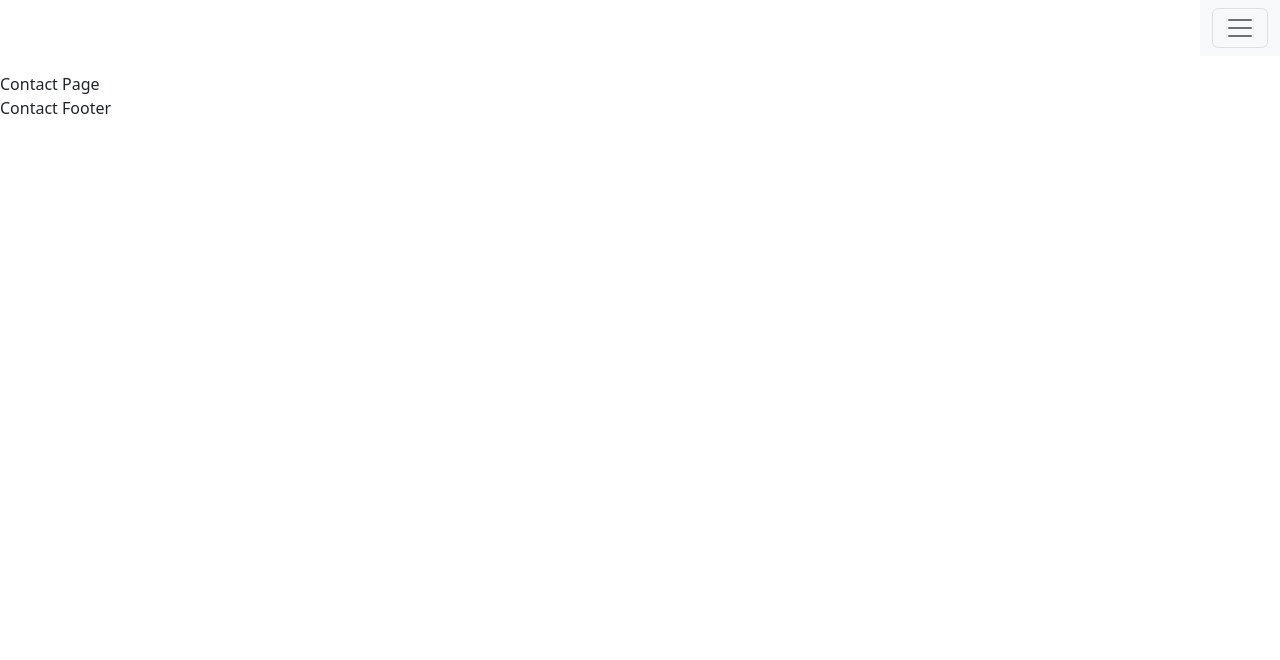
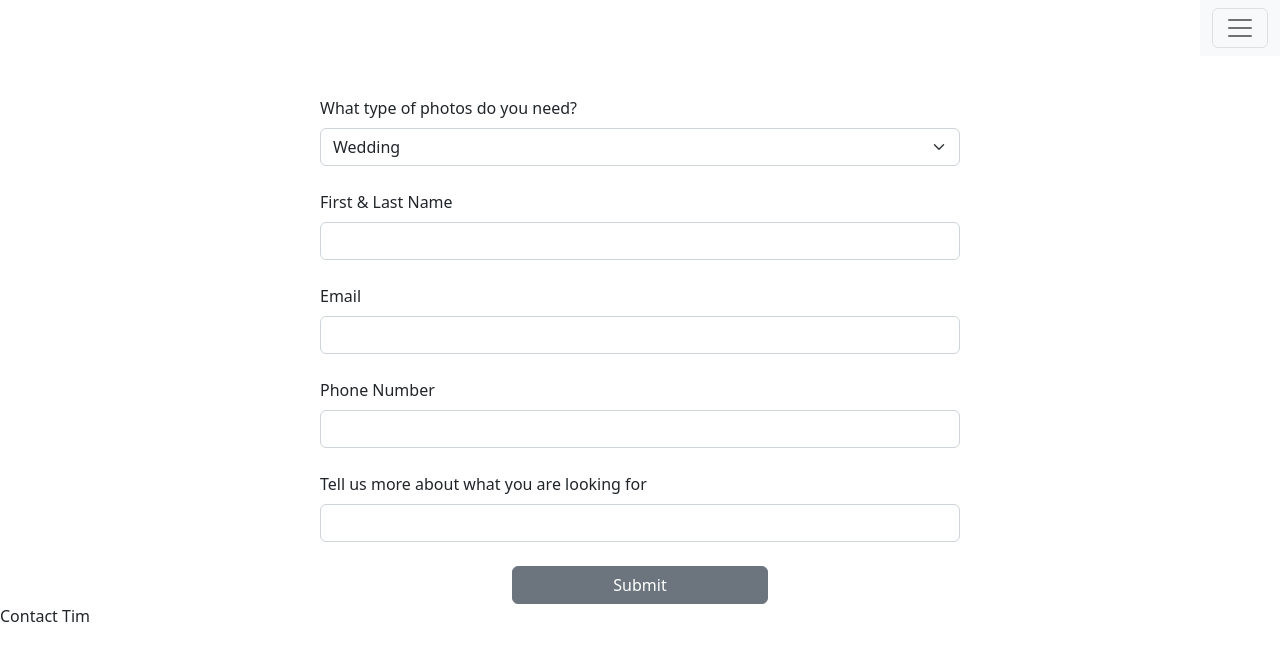
Before and after one commit to APolk10/ClientPhotographySite, a Next.js app in the folder personalphotographypage/: page /Contact in a window 1280 px wide. Shown: the top 660 px of the page. Built offline with nearby package versions, Linux system fonts and the light colour scheme.

Commit message:
Implements contact form

```diff
--- a/personalphotographypage/components/ContactFooter.tsx
+++ b/personalphotographypage/components/ContactFooter.tsx
@@ -1,7 +1,5 @@
 export default function ContactFooter() {
   return (
-    <>
-      <div>Contact Footer</div>
-    </>
+    <div id="contact-footer">Contact Tim</div>
   )
 }
--- /dev/null
+++ b/personalphotographypage/components/ContactForm.tsx
@@ -0,0 +1,36 @@
+import styles from '../styles/ContactForm.module.css'
+import Form from 'react-bootstrap/Form'
+import Button from 'react-bootstrap/Button'
+
+export default function ContactForm() {
+  return (
+    <Form id={styles.contact_form}>
+      <Form.Group className={styles.client_info}>
+        <Form.Label>What type of photos do you need?</Form.Label>
+        <Form.Select aria-label="Default select example">
+          <option value="1">Wedding</option>
+          <option value="2">Portraits</option>
+          <option value="3">Family</option>
+          <option value="4">General Inquiry</option>
+        </Form.Select>
+      </Form.Group>
+      <Form.Group className={styles.client_info}>
+        <Form.Label>First & Last Name</Form.Label>
+        <Form.Control type="input" />
+      </Form.Group>
+      <Form.Group className={styles.client_info}>
+        <Form.Label>Email</Form.Label>
+        <Form.Control type="text" />
+      </Form.Group>
+      <Form.Group className={styles.client_info}>
+        <Form.Label>Phone Number</Form.Label>
+        <Form.Control type="text" />
+      </Form.Group>
+      <Form.Group className={styles.client_info}>
+        <Form.Label>Tell us more about what you are looking for</Form.Label>
+        <Form.Control type="textarea" />
+      </Form.Group>
+      <Button className={styles.client_info} id={styles.submit_button} variant="secondary" type="submit">Submit</Button>
+    </Form>
+  )
+}
--- a/personalphotographypage/components/Layout.tsx
+++ b/personalphotographypage/components/Layout.tsx
@@ -7,7 +7,7 @@ export default function Layout({ children }) {
   return (
     <>
       <Header />
-      <main>{children}</main>
+        <main>{children}</main>
       <ContactFooter />
     </>
   )
--- a/personalphotographypage/components/NavBar.tsx
+++ b/personalphotographypage/components/NavBar.tsx
@@ -31,7 +31,7 @@ export default function NavBar() {
               </Offcanvas.Header>
               <Offcanvas.Body>
                 <Nav className="justify-content-end flex-grow-1 pe-3">
-                  <Nav.Link href="/index">Home</Nav.Link>
+                  <Nav.Link href="/">Home</Nav.Link>
                   <Nav.Link href="/AboutMe">About Me</Nav.Link>
                   <Nav.Link href="/Contact">Contact</Nav.Link>
                   <NavDropdown
--- a/personalphotographypage/pages/Contact.tsx
+++ b/personalphotographypage/pages/Contact.tsx
@@ -2,12 +2,21 @@ import type { NextPage } from 'next'
 import Head from 'next/head'
 import Image from 'next/image'
 import styles from '../styles/Home.module.css'
-import Header from '../components/Header'
+import ContactForm from '../components/ContactForm'
+
 
 const Contact: NextPage = () => {
   return (
-    <div>Contact Page</div>
+    <ContactForm />
   )
 }
 
 export default Contact;
+
+/*
+What type of photos? (Wedding, Portraits, Family, General Inquiry)
+First/Last Name
+Email Address
+Phone Number
+Tell us more about what you're looking for
+*/
--- /dev/null
+++ b/personalphotographypage/styles/ContactForm.module.css
@@ -0,0 +1,14 @@
+#contact_form {
+  display: flex;
+  flex-direction: column;
+}
+
+.client_info {
+  width: 50vw;
+  margin: 0 auto;
+  margin-top: 3vh;
+}
+
+#submit_button {
+  width: 20vw;
+}
```
